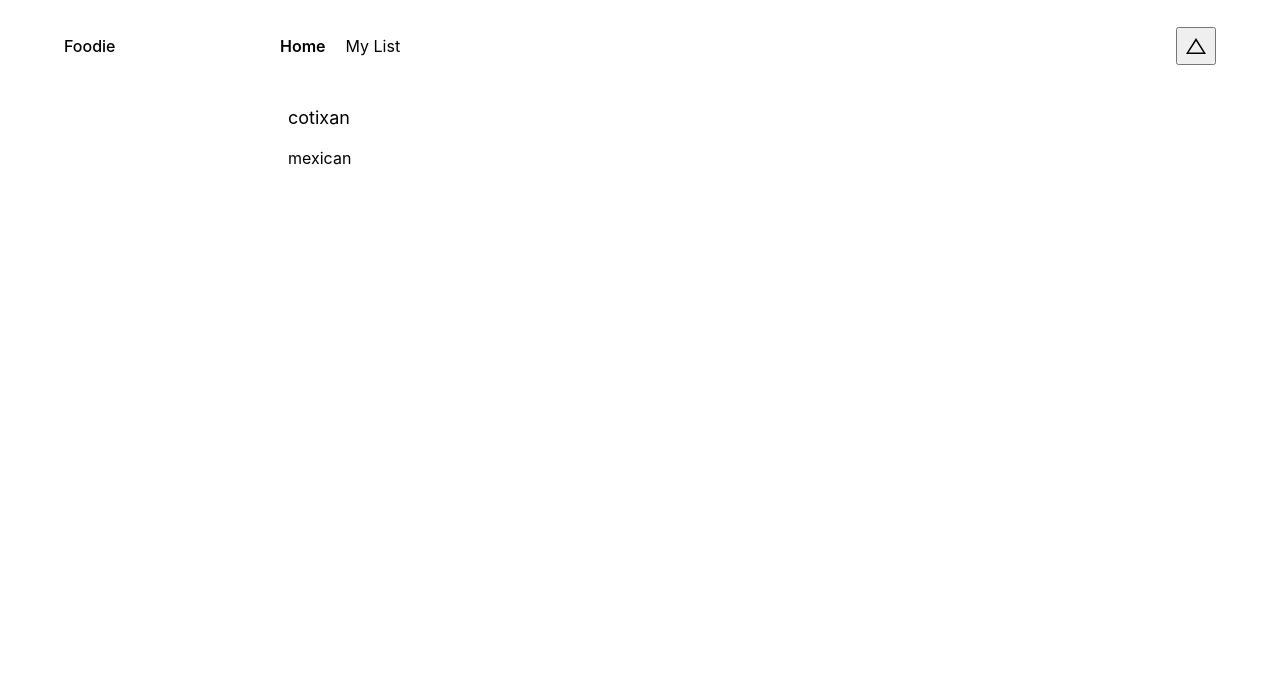
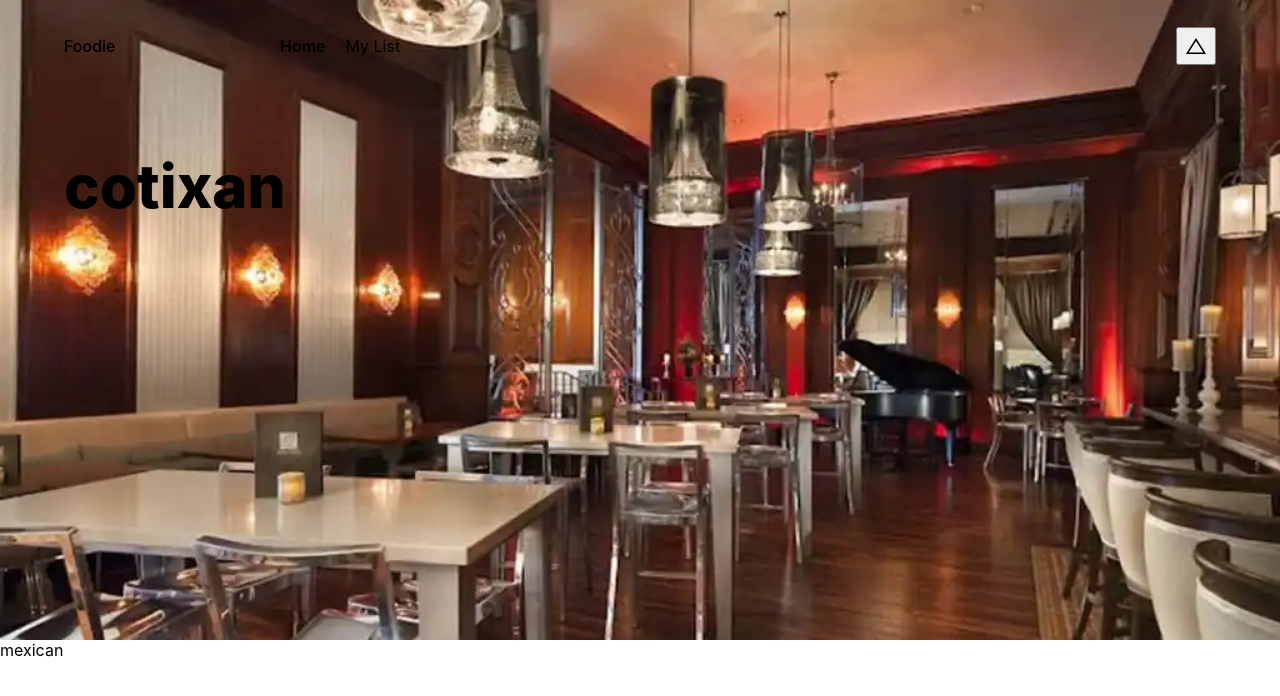
Before and after one commit to joshconstine/foodie, a Next.js app: page /restaurant/1 in a window 1280 px wide. Shown: the top 696 px of the page. Built offline with nearby package versions, Linux system fonts and the light colour scheme.

Commit message:
stopping point

```diff
--- /dev/null
+++ b/components/navbar/Banner.module.css
@@ -0,0 +1,125 @@
+.container {
+  width: 100%;
+  height: 80vh;
+  position: relative;
+}
+
+.leftWrapper {
+  position: absolute;
+  width: 100%;
+  height: 100%;
+  z-index: 10;
+}
+
+.left {
+  display: flex;
+  justify-content: flex-start;
+  padding-left: 4rem /* 64px */;
+  padding-right: 4rem /* 64px */;
+  height: 100%;
+
+  flex-direction: column;
+  margin-top: 6rem /* 96px */;
+}
+
+.nseriesWrapper {
+  display: flex;
+}
+
+.firstLetter {
+  font-size: 3.75rem /* 60px */;
+  line-height: 1;
+  color: var(--red);
+  font-weight: 800;
+}
+
+.series {
+  font-size: 0.875rem /* 14px */;
+  line-height: 1.25rem /* 20px */;
+  color: var(--gray20);
+  align-self: center;
+}
+
+.title {
+  font-size: 1.5rem /* 24px */;
+  line-height: 2rem /* 32px */;
+  font-weight: 800;
+  color: var(--white10);
+  -webkit-text-stroke: 2px var(--black); /* width and color */
+}
+
+.subTitle {
+  font-size: 1.125rem /* 18px */;
+  line-height: 1.75rem /* 28px */;
+  color: var(--white10);
+  -webkit-text-stroke: 1px gray; /* width and color */
+}
+
+.playBtnWrapper {
+  display: flex;
+  flex-direction: row;
+  width: 100%;
+}
+
+.playText {
+  color: rgb(31, 41, 55);
+  font-weight: 600;
+  font-size: 1.125rem /* 18px */;
+  line-height: 1.75rem /* 28px */;
+  padding-left: 0.25rem /* 4px */;
+  text-align: center;
+}
+
+.bannerImg {
+  position: absolute;
+  width: 100%;
+  height: 100%;
+  bottom: 0px;
+  --tw-gradient-stops: var(--tw-gradient-from),
+    var(--tw-gradient-to, rgba(0, 0, 0, 0));
+  background-image: linear-gradient(to top, var(--tw-gradient-stops));
+
+  --tw-gradient-from: var(--black);
+
+  background-size: cover;
+  background-position: "50% 50%";
+}
+
+.btnWithIcon {
+  display: flex;
+  align-items: center;
+  justify-content: center;
+  padding-left: 1.25rem /* 20px */;
+  padding-right: 1.25rem /* 20px */;
+  margin-top: 1.25rem /* 20px */;
+
+  border-radius: 0.5rem /* 8px */;
+  padding-top: 0.5rem /* 8px */;
+  padding-bottom: 0.5rem /* 8px */;
+
+  background-color: var(--white10);
+  width: 8rem /* 128px */;
+}
+
+@media (min-width: 768px) {
+  .left {
+    width: 40%;
+  }
+}
+
+@media (min-width: 1024px) {
+  .title {
+    font-size: 3.75rem /* 60px */;
+    line-height: 1;
+  }
+
+  .subTitle {
+    font-size: 1.5rem /* 24px */;
+    line-height: 2rem /* 32px */;
+  }
+
+  .playText {
+    font-size: 1.25rem /* 20px */;
+    line-height: 1.75rem /* 28px */;
+  }
+}
--- /dev/null
+++ b/components/navbar/Banner.tsx
@@ -0,0 +1,30 @@
+import styles from "./Banner.module.css";
+import Image from "next/image";
+import { useRouter } from "next/router";
+
+interface BannerProps {
+  name: string;
+  imgUrl: string;
+}
+
+const Banner = (props: BannerProps) => {
+  const { name, imgUrl } = props;
+
+  return (
+    <div className={styles.container}>
+      <div className={styles.leftWrapper}>
+        <div className={styles.left}>
+          <h3 className={styles.title}>{name}</h3>
+        </div>
+      </div>
+      <div
+        className={styles.bannerImg}
+        style={{
+          backgroundImage: `url(${imgUrl}`,
+        }}
+      ></div>
+    </div>
+  );
+};
+
+export default Banner;
--- a/components/navbar/index.tsx
+++ b/components/navbar/index.tsx
@@ -10,22 +10,22 @@ const Navbar = () => {
   const [username, setUsername] = useState("");
   const router = useRouter();
 
-  const handleOnClickHome = (e) => {
+  const handleOnClickHome = (e: { preventDefault: () => void }) => {
     e.preventDefault();
     router.push("/");
   };
 
-  const handleOnClickMyList = (e) => {
+  const handleOnClickMyList = (e: { preventDefault: () => void }) => {
     e.preventDefault();
     router.push("/profile");
   };
 
-  const handleShowDropdown = (e) => {
+  const handleShowDropdown = (e: { preventDefault: () => void }) => {
     e.preventDefault();
     setShowDropdown(!showDropdown);
   };
 
-  const handleSignout = async (e) => {
+  const handleSignout = async (e: { preventDefault: () => void }) => {
     e.preventDefault();
     console.log("handle signout here");
   };
--- a/pages/restaurant/[restaurantId].tsx
+++ b/pages/restaurant/[restaurantId].tsx
@@ -3,22 +3,26 @@ import { useRouter } from "next/router";
 import styles from "./Restaurant.module.css";
 import clsx from "classnames";
 import Navbar from "../../components/navbar";
+import Banner from "../../components/navbar/Banner";
 
 const dummyData = [
   {
     id: "1",
     name: "cotixan",
     type: "mexican",
+    imgUrl: "/static/restaurant1.jpg",
   },
   {
     id: "2",
     name: "chic-fila",
     type: "american",
+    imgUrl: "/static/restaurant2.jpg",
   },
   {
     id: "3",
     name: "subway",
     type: "subs",
+    imgUrl: "/static/restaurant3.jpg",
   },
 ];
 
@@ -49,23 +53,12 @@ export async function getStaticPaths() {
 }
 
 const Restaurant = ({ restaurant }: any) => {
-  const router = useRouter();
-  const { name, type } = restaurant;
-
+  const { name, type, imgUrl } = restaurant;
   return (
     <div className={styles.container}>
       <Navbar />
-      <div className={styles.modal}>
-        <div className={styles.modalBody}>
-          <div className={styles.modalBodyContent}>
-            <div className={styles.col1}>
-              <p className={styles.publishTime}>{name}</p>
-              <p className={styles.title}>{type}</p>
-            </div>
-            <div className={styles.col2}></div>
-          </div>
-        </div>
-      </div>
+      <Banner name={name} imgUrl={imgUrl} />
+      {type}
     </div>
   );
 };
```
Also changed, not shown: components/card/RestaurantCard.tsx (added, +8 -0 lines), pages/index.tsx (+6 -2 lines).
